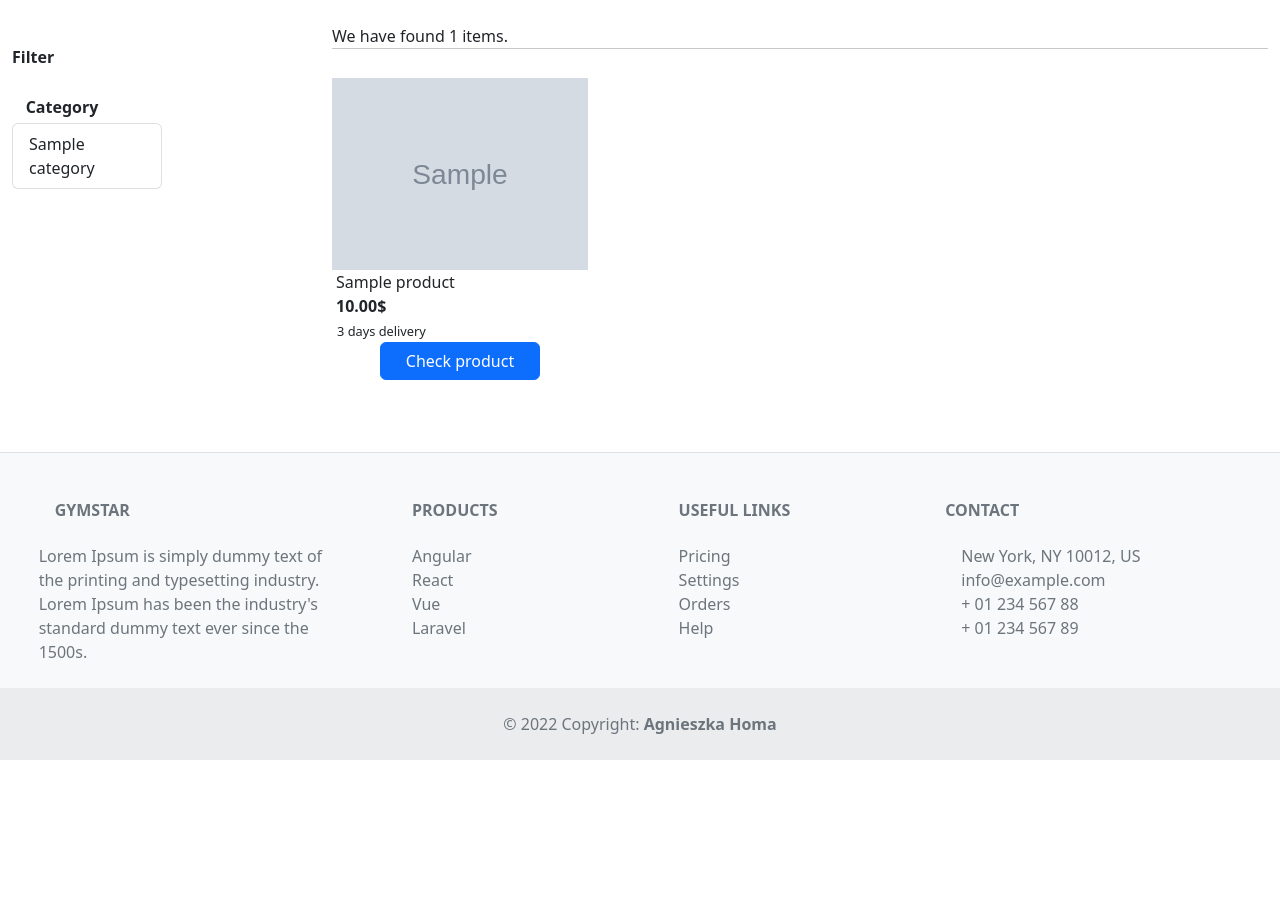
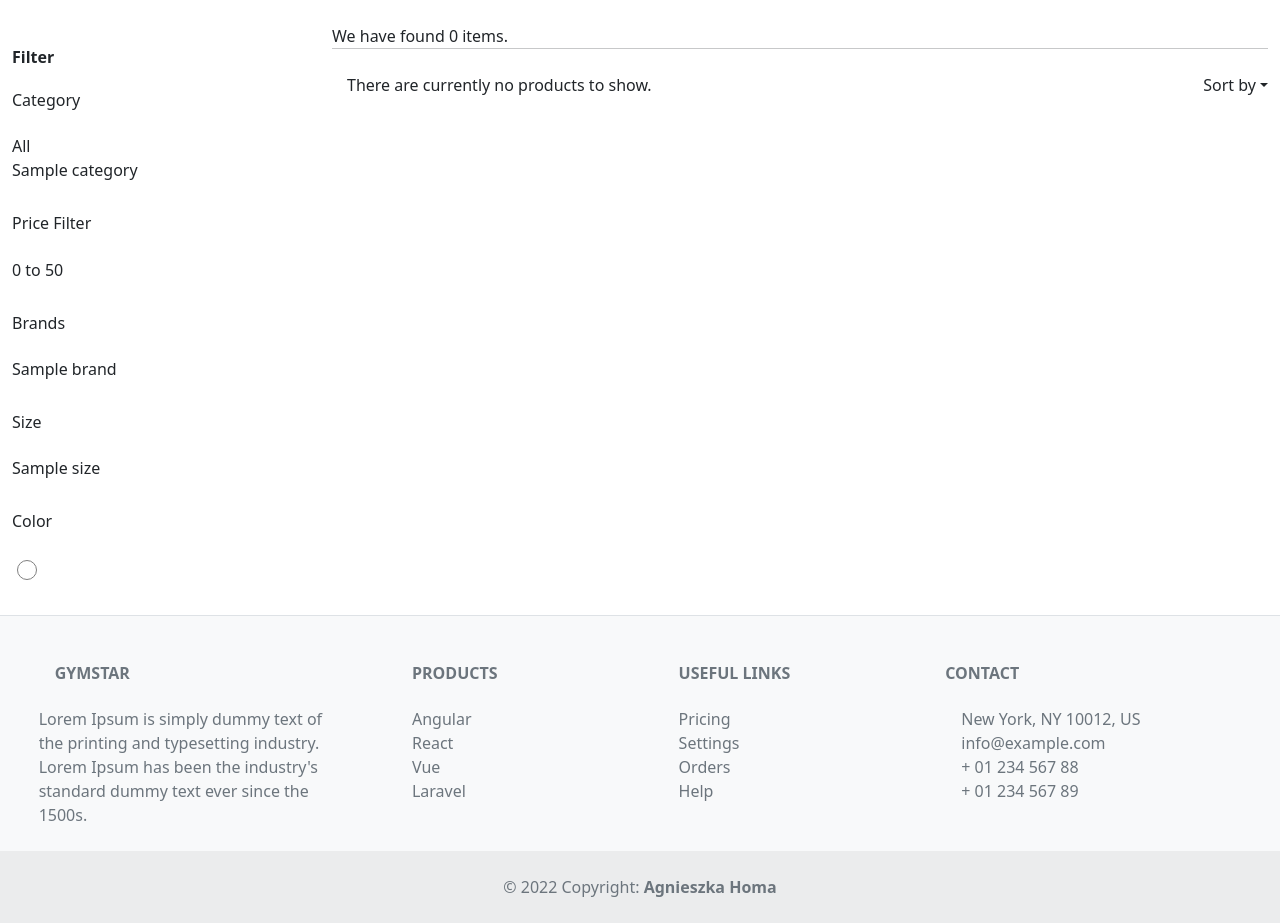
Before and after one commit to AgnieszkaHoma/gymstar-app, a Django app: page /store/products/?sizeID=1 in a window 1280 px wide. Shown: the part 85-1008 px from the top of the page. Before the commit the page ends 845 px from the top, so only its background shows below. Run offline with Django 4.2, Linux system fonts and the light colour scheme; tables that the repository leaves empty hold one stand-in row (values such as "Sample post"); grey boxes marked "Sample" are stand-in pictures; some libraries are stand-ins or nearby versions.

Commit message:
more changes

```diff
--- a/accounts/views.py
+++ b/accounts/views.py
@@ -20,6 +20,7 @@
             password = form.cleaned_data['password']
             user = User.objects.create_user(first_name=first_name, last_name=last_name, username=username, email=email, password=password)
             user.save()
+            return render(request, 'accounts/login.html')
 
         else:
             print('invalid form')
--- a/store/admin.py
+++ b/store/admin.py
@@ -1,6 +1,10 @@
 from django.contrib import admin
-from .models import Category, Product
+from .models import Category, Product, Brand, Color, Price_Filter, Size
 # Register your models here.
 
 admin.site.register(Category)
+admin.site.register(Brand)
+admin.site.register(Color)
+admin.site.register(Price_Filter)
 admin.site.register(Product)
+admin.site.register(Size)
--- a/store/models.py
+++ b/store/models.py
@@ -1,24 +1,66 @@
 from django.db import models
 from django.urls import reverse
+from django.utils.text import slugify
 
 # Create your models here.
 class Category(models.Model):
     name = models.CharField(max_length=100, unique=True)
-    slug = models.SlugField(max_length=250, unique=True)
+    # slug = models.SlugField(max_length=250, unique=True)
 
-    def get_absolute_url(self):
-      return reverse('categoriesTypes', args=[self.slug])
+    # def get_absolute_url(self):
+    #   return reverse('categoriesTypes', args=[self.slug])
+
+    class Meta:
+      verbose_name_plural = 'Categories'
 
     def __str__(self):
       return self.name
 
+class Brand(models.Model):
+    name = models.CharField(max_length=100)
+
+    def __str__(self):
+      return self.name
+
+class Size(models.Model):
+    name = models.CharField(max_length=100)
+
+    def __str__(self):
+      return self.name
+
+class Color(models.Model):
+    name = models.CharField(max_length=100)
+    code = models.CharField(max_length=100)
+
+    def __str__(self):
+      return self.name
+class Price_Filter(models.Model):
+    PRICE_FILTER = (
+      ('0 to 50', '0 to 50'),
+      ('50 to 100', '50 to 100'),
+      ('100 to 150', '100 to 150'),
+      ('150 to 200', '150 to 200'),
+      ('200 to 250', '200 to 250'),
+      ('250 to 500', '250 to 500'),
+    )
+    price = models.CharField(choices=PRICE_FILTER, max_length=50)
+
+    def __str__(self):
+      return self.price
+
 class Product(models.Model):
+
+
     name = models.CharField(max_length=100)
     category = models.ForeignKey(Category, on_delete=models.CASCADE)
+    brand = models.ForeignKey(Brand, on_delete=models.CASCADE, null=True, blank=True)
+    color = models.ForeignKey(Color, on_delete=models.CASCADE, null=True, blank=True)
+    size = models.ForeignKey(Size, on_delete=models.CASCADE, null=True, blank=True)
+    price_filter = models.ForeignKey(Price_Filter, on_delete=models.CASCADE, null=True, blank=True)
     price = models.DecimalField(max_digits = 6, decimal_places = 2)
     slug = models.SlugField(max_length=250, unique=True)
     stock = models.IntegerField()
-    is_product_available = models.BooleanField(default=True)
+    is_available = models.BooleanField(default=True)
     image = models.ImageField(upload_to='products/product_image')
     description = models.TextField()
     price = models.DecimalField(max_digits = 6, decimal_places = 2)
@@ -33,3 +75,7 @@
 
     def __str__(self):
       return self.name
+
+    def save(self, *args, **kwargs):
+      self.slug = slugify(self.name)
+      super(Product, self).save(*args, **kwargs)
--- a/store/views.py
+++ b/store/views.py
@@ -7,12 +7,52 @@
 # Create your views here.
 
 def allProducts(request):
-    products = Product.objects.filter(is_product_available=True).order_by('-published_at')
+    products = Product.objects.filter(is_available=True).order_by('-published_at')
     categories = Category.objects.all()
+    price_filter = Price_Filter.objects.all()
+    color = Color.objects.all()
+    brand = Brand.objects.all()
+    size = Size.objects.all()
+
+    ColorID = request.GET.get('colorID')
+    CategoryID = request.GET.get('category')
+    PriceFilterID = request.GET.get('price_filter')
+    BrandID = request.GET.get('brandID')
+    SizeID = request.GET.get('sizeID')
+
+    ATOZID = request.GET.get('ATOZ')
+    ZTOAID = request.GET.get('ZTOA')
+    LOWTOHIGHID = request.GET.get('LOWTOHIGH')
+    HIGHTOLOWID = request.GET.get('HIGHTOLOW')
+
+    if CategoryID:
+        products = Product.objects.filter(category=CategoryID)
+    elif PriceFilterID:
+        products = Product.objects.filter(price_filter=PriceFilterID)
+    elif BrandID:
+        products = Product.objects.filter(brand=BrandID)
+    elif SizeID:
+        products = Product.objects.filter(size=SizeID)
+    elif ColorID:
+        products = Product.objects.filter(color=ColorID)
+    elif LOWTOHIGHID:
+        products = Product.objects.filter().order_by('price')
+    elif HIGHTOLOWID:
+        products = Product.objects.filter().order_by('-price')
+    elif ATOZID:
+        products = Product.objects.filter().order_by('name')
+    elif ZTOAID:
+        products = Product.objects.filter().order_by('-name')
+    else:
+        products = Product.objects.filter(is_available=True)
 
     context = {
         'products': products,
         'categories': categories,
+        'price_filter': price_filter,
+        'color': color,
+        'size': size,
+        'brand': brand,
     }
     return render(request, 'store/products.html', context)
 
--- a/templates/base.html
+++ b/templates/base.html
@@ -18,6 +18,8 @@
     <script src="{% static 'fontawesomefree/js/all.min.js' %}"></script>
     <link href="{% static 'fontawesomefree/css/all.min.css' %}" rel="stylesheet" type="text/css">
     <link rel="stylesheet" href="{% static 'css/style.css' %}">
+    <!-- JavaScript Bundle with Popper -->
+    <script src="https://cdn.jsdelivr.net/npm/bootstrap@5.2.3/dist/js/bootstrap.bundle.min.js" integrity="sha384-kenU1KFdBIe4zVF0s0G1M5b4hcpxyD9F7jL+jjXkk+Q2h455rYXK/7HAuoJl+0I4" crossorigin="anonymous"></script>
     {% comment %} <link href="https://cdnjs.cloudflare.com/ajax/libs/mdb-ui-kit/6.0.1/mdb.min.css" rel="stylesheet"/> {% endcomment %}
 </head>
 <body>
--- a/templates/includes/navbar.html
+++ b/templates/includes/navbar.html
@@ -63,17 +63,13 @@
             </li>
           </ul>
 
-        <!-- <form class="d-flex" role="search">
-          <input class="form-control me-2" type="search" placeholder="Search" aria-label="Search">
-          <button class="btn btn-outline-primary" type="submit">Search</button>
-        </form> -->
           <form  action="{% url 'search' %}" method="get">
           <div class="box">
             <div class="search-box">
             <input type="text" name="q" placeholder="Search">
             <a href = "{% url 'search'%}">
             <label for="" class="icon">
-            <i class="fa-solid fa-magnifying-glass"></i>
+              <button><i class="fa-solid fa-magnifying-glass"></i></button>
             </label>
           </a>
           </div>
--- a/templates/store/products.html
+++ b/templates/store/products.html
@@ -109,32 +109,93 @@
   </div>
 <br> {% endcomment %}
 
-<div class="page-section account-header buyer-logged-in">
+<div class="page-section account-header user-logged-in">
   <div class="container">
       <div class="row">
           <div class="col-lg-3 col-md-3 col-sm-12 col-xs-12">
               <!-- Load the sidebar here -->
               <br><br>
               <h4><strong>Filter</strong></h4><br>
+              <div class="d-flex flex-column flex-shrink-0 " style="width: 150px;">
+ <ul>
+                <div class="sidebar-widget">
+                  <h4 class="sidebar-title">Category</h4></div><br>
+                      <div class="category-widget">
+                      <a href="{% url 'products' %}" class="selected-category">All</a><br>
+                      {%for category in categories%}
+                      <a href="/store/products/?category={{category.id}}" class="selected-category">{{category.name}}</a><br>
+                      {%endfor%}
+                    </div>
 
-              <div class="d-flex flex-column flex-shrink-0 " style="width: 150px;">
+                    <div class="sidebar-widget mt-8">
+                      <h4 class="sidebar-title">Price Filter</h4><br>
+                      <div class="price-filter">
+                        <div class="price-select">
+                          {%for p_filter in price_filter%}
+                          <li><a href="/store/products/?price_filter={{p_filter.id}}" class="selected-price">{{p_filter.price}}</a></li>
+                          {%endfor%}
+                        </div>
+                      </div>
+                    </div>
 
-                      <div class="nav-link py-2"style="text-align: center;"><strong>Category</strong></div>
-                    <div class="list-group">
-                      {%for category in categories%}
-                      <a href="#" class="list-group-item list-group-item-action">{{category.name}}</a>
-                      {%endfor%}
+                    <div class="sidebar-widget mt-8">
+                      <h4 class="sidebar-title">Brands</h4><br>
+                      <div class="sidebar-widget">
+                        <div class="brand-select">
+                          {%for brands in brand %}
+                          <a href="?brandID={{brands.id}}" class="selected-brand" style="display: inline;">{{brands.name}}<br></a>
+                          {%endfor%}
+                        </div>
+                      </div>
+                    </div>
+
+                    <div class="sidebar-widget mt-8">
+                      <h4 class="sidebar-title">Size</h4><br>
+                      <div class="sidebar-widget">
+                        <div class="size-select">
+                          {%for s in size %}
+                          <a href="?sizeID={{s.id}}" class="selected-size;">{{s.name}}<br></a>
+                          {%endfor%}
+                        </div>
+                      </div>
+                    </div>
+
+                    <div class="sidebar-widget mt-8">
+                      <h4 class="sidebar-title">Color</h4><br>
+                      <div class="color-select">
+                        <div class="d-flex flex-wrap">
+                          {%for i in color%}
+                          <li><a href="?colorID={{i.id}}" class="colors" style="background-color: {{i.code}};   margin: 5px;
+                            display: inline-block;
+                            width: 20px;
+                            height: 20px;
+                            border-radius: 50%;
+                            border: 1px solid grey;"></a></li>
+                          {%endfor%}
+                        </div>
+                      </div>
                     </div>
             </div>
           </div>
+        </ul>
           <div class="col-lg-9 col-md-9 col-sm-12 col-xs-12">
               <div class="user-dashboard loader-holder">
                   <div class="user-holder">
 
                     <br><p>We have found {{products.count}} items.</p><hr><br>
 
+                    <div class="header-bottom-set-dropdown" style="float: right;">
+                      <button class="dropdown-toggle header-action-btn" data-bs-toggle="dropdown">Sort by</button>
+                      <ul class="dropdown-menu dropdown-menu-right">
+                        <li><a class="dropdown-item" href="/store/products/{% for i in products %}?LOWTOHIGH= {{i.id}} {% endfor %}">Price, Low to High</a></li>
+                        <li><a class="dropdown-item" href="/store/products/{% for i in products %}?HIGHTOLOW= {{i.id}} {% endfor %}">Price, High to Low</a></li>
+                        <li><a class="dropdown-item" href="/store/products/{% for i in products %}?ATOZ= {{i.id}} {% endfor %}">Name, A to Z</a></li>
+                        <li><a class="dropdown-item" href="/store/products/{% for i in products %}?ZTOA= {{i.id}} {% endfor %}">Name, Z to A</a></li>
+                      </ul>
+                    </div>
+
                     {% if not products %}
-                    <div class="col">There are currently no products active.</div>
+                    <div class="col">There are currently no products to show.</div>
                       {% else %}
                       <div class="row row-cols-1 row-cols-sm-2 row-cols-md-3 g-3">
                       {% for product in products %}
```
Also changed, not shown: templates/accounts/login.html (+11 -2 lines), templates/accounts/myDetails.html (+9 -2 lines), templates/accounts/register.html (+12 -2 lines), templates/store/productInfo.html (+10 -0 lines), templates/store/search.html (+42 -17 lines), store/migrations/0001_initial.py, store/migrations/0002_size_product_size.py (added). Lines whose indentation alone changed are shown as unchanged.
